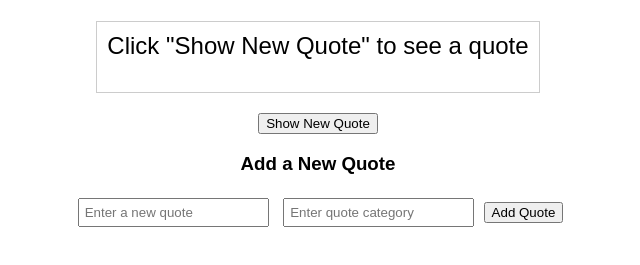
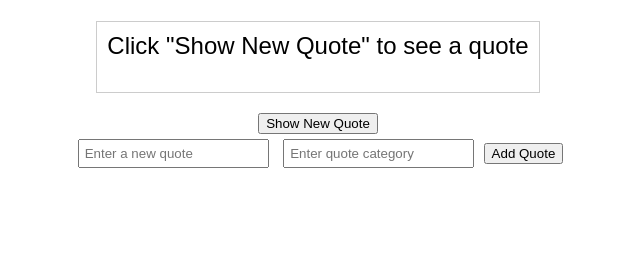
Before and after one commit to Thelma-dot/alx_fe_javascript, a plain HTML site: page dom-manipulation/index.html in a window 1280 px wide. Shown: the part 79-344 px from the top of the page, without its empty margins (322-962 px from the left). Drawn offline with Linux system fonts and the light colour scheme.

Commit message:
Update index.html
<!DOCTYPE html>
<html lang="en">
<head>
    <meta charset="UTF-8">
    <meta name="viewport" content="width=device-width, initial-scale=1.0">
    <title>Dynamic Quote Generator</title>
    <style>
        body {
            font-family: Arial, sans-serif;
            text-align: center;
            margin: 20px;
        }
        #quoteDisplay {
            font-size: 1.5em;
            margin: 20px;
            padding: 10px;
            border: 1px solid #ccc;
            display: inline-block;
            min-height: 50px;
        }
        input {
            margin: 5px;
            padding: 5px;
        }
    </style>
</head>
<body>
    <h1>Dynamic Quote Generator</h1>
    <div id="quoteDisplay">Click "Show New Quote" to see a quote</div>
    <br>
    <button id="newQuote">Show New Quote</button>

    <div>
        <input id="newQuoteText" type="text" placeholder="Enter a new quote" />
        <input id="newQuoteCategory" type="text" placeholder="Enter quote category" />
        <button onclick="addQuote()">Add Quote</button>
      </div>

    <script src="script.js"></script>
</body>
</html>

```diff
--- a/dom-manipulation/index.html
+++ b/dom-manipulation/index.html
@@ -30,10 +30,11 @@
     <br>
     <button id="newQuote">Show New Quote</button>
 
-    <h3>Add a New Quote</h3>
-    <input id="newQuoteText" type="text" placeholder="Enter a new quote" />
-    <input id="newQuoteCategory" type="text" placeholder="Enter quote category" />
-    <button id="addQuote">Add Quote</button>
+    <div>
+        <input id="newQuoteText" type="text" placeholder="Enter a new quote" />
+        <input id="newQuoteCategory" type="text" placeholder="Enter quote category" />
+        <button onclick="addQuote()">Add Quote</button>
+      </div>
 
     <script src="script.js"></script>
 </body>
```
